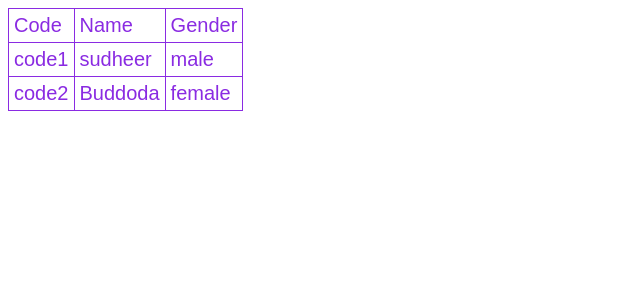
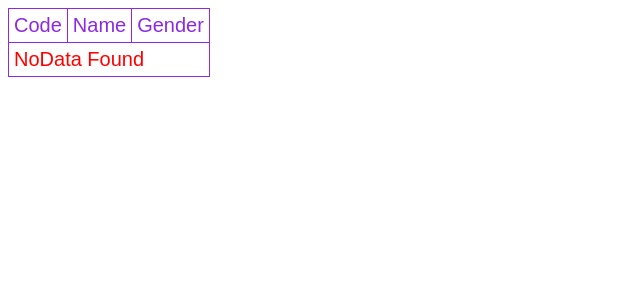
Before and after one commit to sudheerJS/angularPractice, an Angular app: page / in a window 1280 px wide. Shown: the top 300 px of the page, without its empty margins (0-640 px from the left). Built offline with nearby package versions, Linux system fonts and the light colour scheme.

Commit message:
3 files modified

```diff
--- a/src/app/employee/employee.component.css
+++ b/src/app/employee/employee.component.css
@@ -14,3 +14,6 @@ tr {
   border: blueviolet 1px solid;
   padding: 5px;
 }
+.trDanger {
+  color: Red;
+}
--- a/src/app/employee/employee.component.html
+++ b/src/app/employee/employee.component.html
@@ -14,5 +14,8 @@
       <td> {{ employee.name }} </td>
       <td> {{ employee.gender }} </td>
     </tr>
+    <tr *ngIf="!employees || employees.length==0" class="trDanger">
+      <td colspan='3'> NoData Found</td>
+    </tr>
   </tbody>
 </table>
--- a/src/app/employee/employee.component.ts
+++ b/src/app/employee/employee.component.ts
@@ -7,7 +7,7 @@ import { Component } from "@angular/core";
 })
 export class EmployeeComponent {
   employees: any[] = [
-    { code: "code1", name: "sudheer", gender: "male" },
-    { code: "code2", name: "Buddoda", gender: "female" }
+    // { code: "code1", name: "sudheer", gender: "male" },
+    // { code: "code2", name: "Buddoda", gender: "female" }
   ];
 }
```
